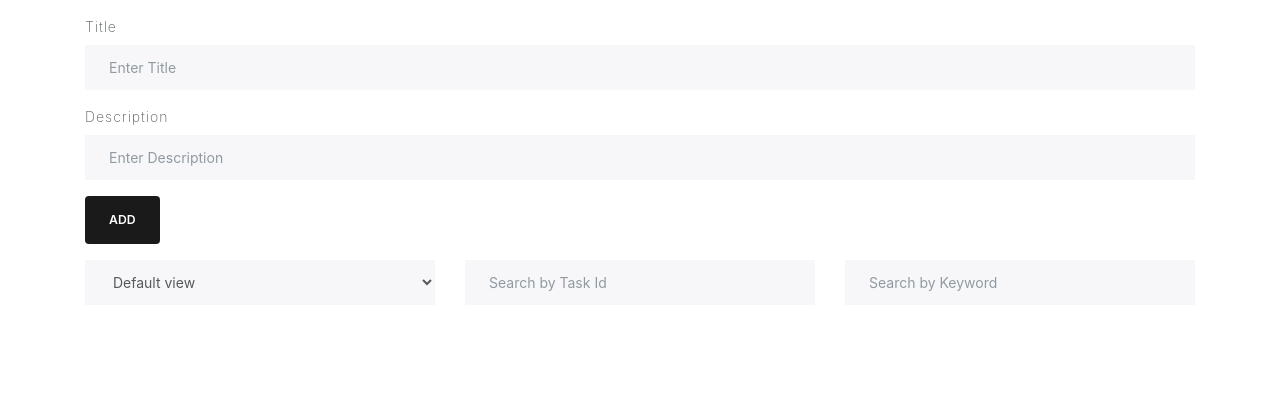
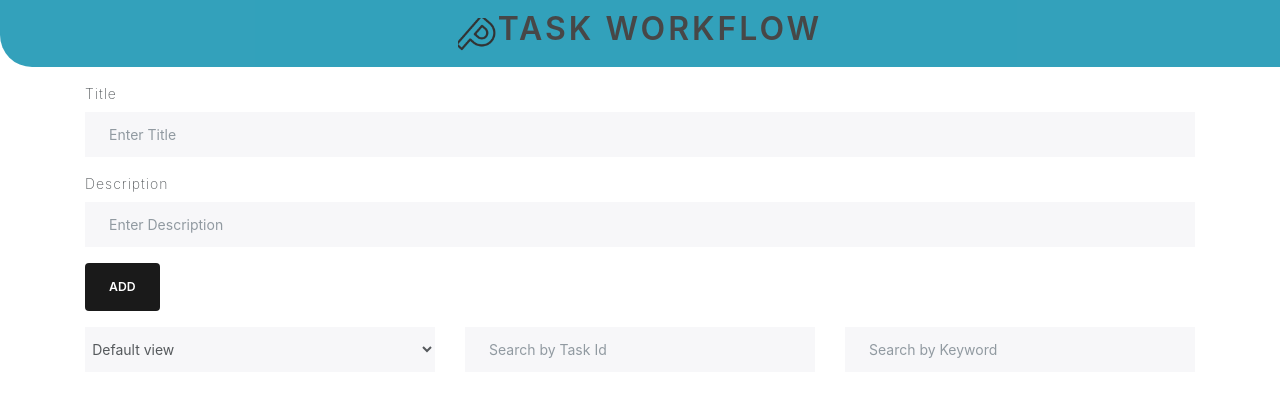
Before and after one commit to Nitin3021/task-workflow, a React (Create React App) app: page / in a window 1280 px wide. Shown: the top 396 px of the page. Built offline with nearby package versions, Linux system fonts and the light colour scheme.

Commit message:
Adding new Header component
Header component will display a logo and title. Styles have been added
to Header and Select element.

```diff
--- a/src/App.js
+++ b/src/App.js
@@ -1,10 +1,15 @@
+import { Container } from 'react-bootstrap'
+import Header from './components/Header'
 import TaskDashboard from './components/TaskDashboard'
 
 function App() {
   return (
-    <div>
-      <TaskDashboard />
-    </div>
+    <>
+      <Header />
+      <Container>
+        <TaskDashboard />
+      </Container>
+    </>
   )
 }
 
--- /dev/null
+++ b/src/components/Header.js
@@ -0,0 +1,15 @@
+import React from 'react'
+import { NavLink } from 'react-bootstrap'
+
+const Header = () => {
+  return (
+    <header className='header'>
+      <NavLink className='header__title' to='/'>
+        <img className='header__logo' src='/images/logo.png' alt='Logo' />
+        <h1>Task WorkFlow</h1>
+      </NavLink>
+    </header>
+  )
+}
+
+export default Header
--- a/src/components/TaskDashboard.js
+++ b/src/components/TaskDashboard.js
@@ -86,7 +86,7 @@ const TaskDashboard = () => {
   }
 
   return (
-    <Container>
+    <>
       <TaskForm addData={addData} />
       <TaskFilter
         sortByOption={sortByOption}
@@ -98,7 +98,7 @@ const TaskDashboard = () => {
         updateStatus={updateStatus}
         removeItem={removeItem}
       />
-    </Container>
+    </>
   )
 }
 
--- a/src/components/TaskFilter.js
+++ b/src/components/TaskFilter.js
@@ -19,18 +19,22 @@ const TaskFilter = ({ sortByOption, onSearchById, onSearchByKeyword }) => {
     setSelectOption(e.target.value)
 
     sortByOption(e.target.value)
+    setSearchId('')
+    setSearchByKeyword('')
   }
 
   const onSearchIdChange = (e) => {
     setSearchId(e.target.value)
 
     onSearchById(e.target.value)
+    setSearchByKeyword('')
   }
 
   const onSearchKeywordChange = (e) => {
     setSearchByKeyword(e.target.value)
 
     onSearchByKeyword(e.target.value)
+    setSearchId('')
   }
 
   return (
@@ -53,6 +57,7 @@ const TaskFilter = ({ sortByOption, onSearchById, onSearchByKeyword }) => {
         <Form.Group controlId='title'>
           <Form.Control
             type='text'
+            className='mb-3'
             placeholder='Search by Task Id'
             value={searchId}
             onChange={onSearchIdChange}
@@ -64,6 +69,7 @@ const TaskFilter = ({ sortByOption, onSearchById, onSearchByKeyword }) => {
         <Form.Group controlId='title'>
           <Form.Control
             type='text'
+            className='mb-3'
             placeholder='Search by Keyword'
             value={searchByKeyword}
             onChange={onSearchKeywordChange}
--- a/src/index.css
+++ b/src/index.css
@@ -11,3 +11,30 @@ code {
   font-family: source-code-pro, Menlo, Monaco, Consolas, 'Courier New',
     monospace;
 }
+
+.selectForm {
+  padding: 0.75rem 0.2rem;
+}
+
+.header {
+  background: #008aab;
+  border-bottom-left-radius: 2rem;
+  display: flex;
+  justify-content: space-around;
+  opacity: 0.8;
+}
+
+.header__title {
+  color: white;
+  display: flex;
+  margin: 0.1rem;
+  text-decoration: none;
+}
+
+.header__logo {
+  height: auto;
+  margin-top: 0.5rem;
+  max-height: 2.5rem;
+  max-width: 2.5rem;
+  width: auto;
+}
```
Also changed, not shown: public/images/logo.png (added).
